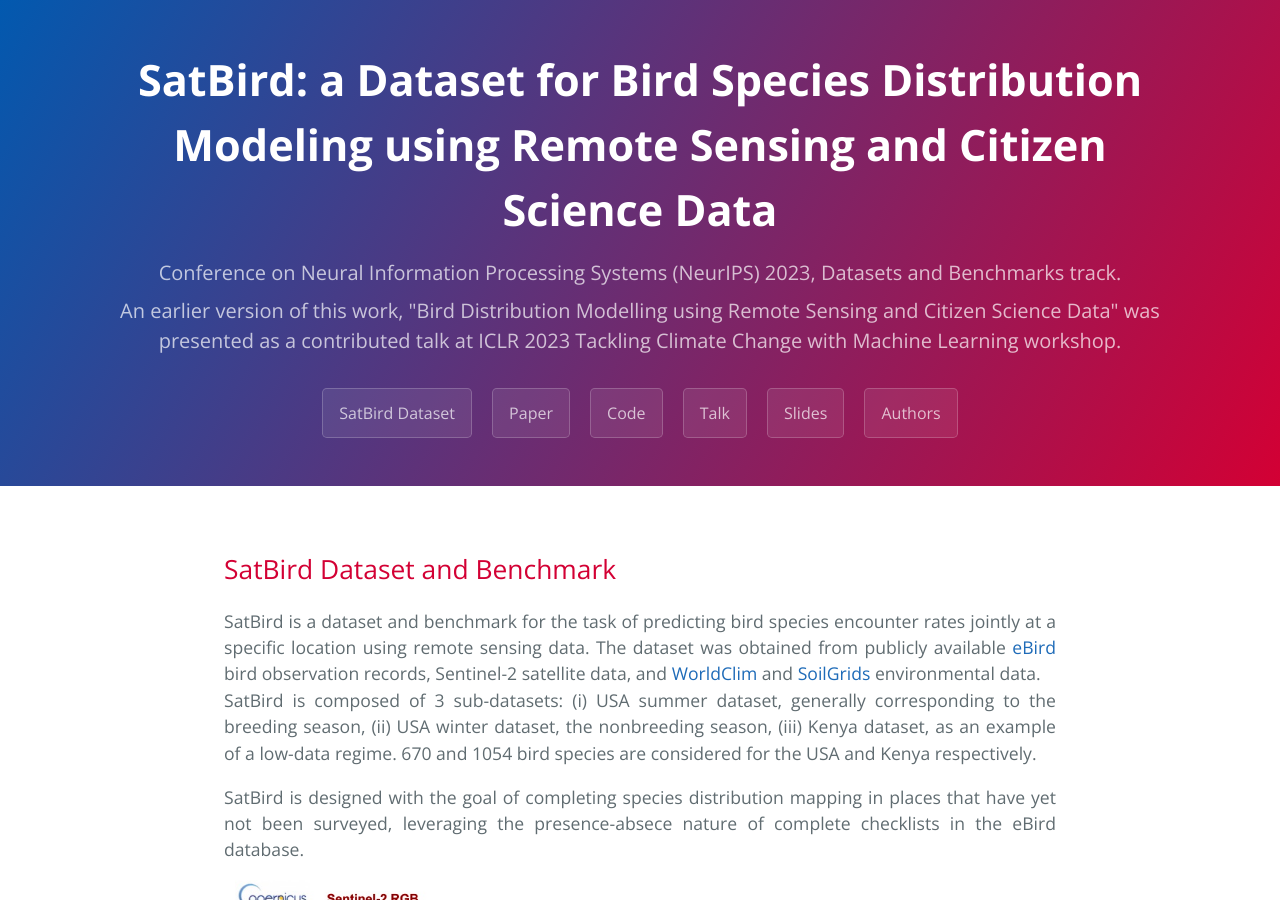
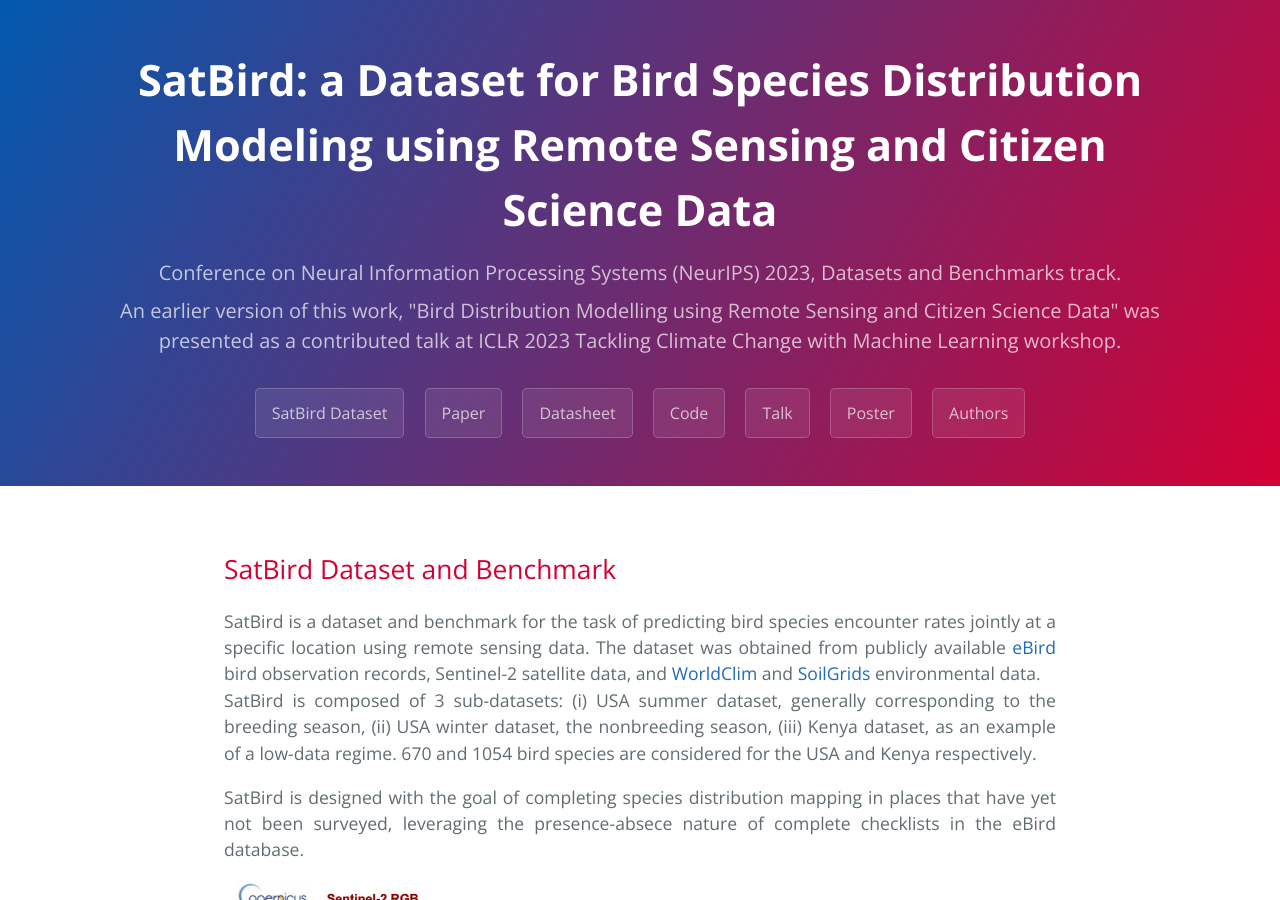
Before and after one commit to satbird/satbird.github.io, a Jekyll site: the page built from index.md, in a window 1280 px wide and 900 px high. Built offline with Jekyll 4.4.1, drawn with Linux system fonts in a browser that asks for light colours; part of the change alters nothing that is shown.

Commit message:
Update _config.yml

```diff
--- a/_config.yml
+++ b/_config.yml
@@ -6,7 +6,8 @@ description:
 buttons:
   SatBird Dataset: https://drive.google.com/drive/folders/1eaL2T7U9Imq_CTDSSillETSDJ1vxi5Wq?usp=sharing
   Paper: "https://arxiv.org/pdf/2311.00936.pdf"
+  Datasheet: "https://drive.google.com/file/d/1hxXDQfIJ6NsX8lbz_NG3VRzhEhZ77hIM/view?usp=drive_link"
   Code: "https://github.com/RolnickLab/SatBird/"
-  Talk: ""
-  Slides: ""
+  Talk: "https://neurips.cc/virtual/2023/poster/73571"
+  Poster: "https://neurips.cc/media/PosterPDFs/NeurIPS%202023/73571.png?t=1700679065.2212121"
   Authors: "#authors"
```
